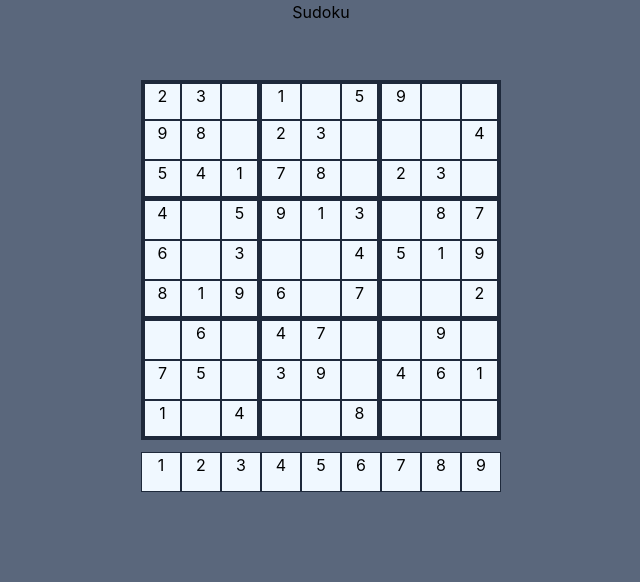
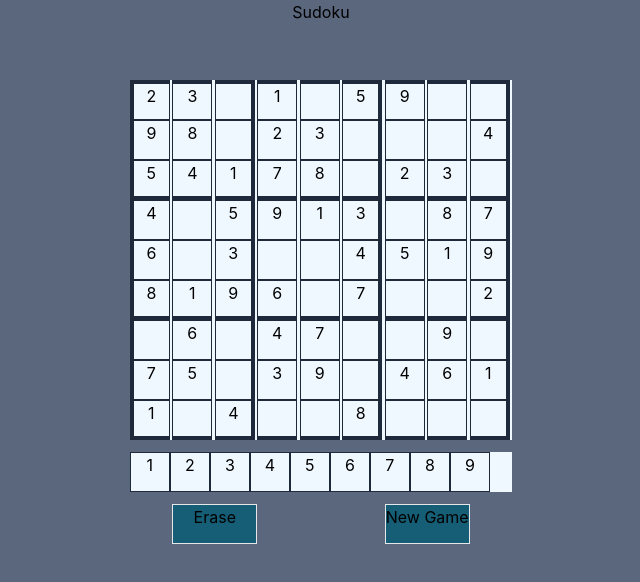
Before and after one commit to kvssr/Sudoku, a React (Create React App) app in the folder client/: page / in a window 1280 px wide. Shown: the top 582 px of the page, without its empty margins (319-959 px from the left). Built offline with nearby package versions, Linux system fonts and the light colour scheme.

Commit message:
Added erase and new game button

```diff
--- a/client/src/components/Board.js
+++ b/client/src/components/Board.jsx
@@ -1,35 +1,40 @@
 import React, { useEffect, useState } from "react";
 import Cell from "./cell";
 import { createPuzzle, fillCells, checkValid } from "./puzzle";
-import { NumButtons } from "./controls";
+import { NumButtons, GameButtons } from "./controls";
 
 const Board = () => {
-  const [selectedCell, setSelectedCell] = useState();
+  const [selectedCell, setSelectedCell] = useState(null);
   // console.log("🚀 ~ Board ~ selectedCell:", selectedCell);
   const [puzzle, setPuzzle] = useState(createPuzzle());
-  // console.log("🚀 ~ Board ~ puzzle:", puzzle);
+  console.log("🚀 ~ Board ~ puzzle:", puzzle);
   const [board, setBoard] = useState(generateBoard(puzzle));
-  // console.log("🚀 ~ Board ~ board:", board);
+  console.log("🚀 ~ Board ~ board:", board);
+
+  useEffect(() => {
+    setSelectedCell(null);
+    setBoard(generateBoard(puzzle));
+  }, [puzzle]);
 
   if (puzzle < 1) return "Loading";
 
   const selectInput = (e) => {
-    // console.log("clicked", e.target);
+    e.preventDefault();
+    e.stopPropagation();
+    console.log("clicked", e);
+    let value = e.target.innerText;
     if (!selectedCell) return;
-    let value = Number(e.target.innerText);
-    let tempPuzzle = copyArray(puzzle);
     const id = selectedCell.id;
-    let x = (id % 9) - 1;
+    let x = id % 9;
     let y = Math.floor(id / 9);
-    if (x === -1) {
-      x = 8;
-      y = y - 1;
-    }
+    value = Number(e.target.innerText);
     const valid = checkValid(puzzle, x, y, value, true);
     puzzle[y][x] = value;
+    let tempPuzzle = copyArray(puzzle);
     const solvable = fillCells(tempPuzzle, 0, 0);
-    selectedCell.innerText = value;
-    selectedCell.style = valid && solvable ? "color:blue" : "color:red";
+    board[y][x].value = value;
+    board[y][x].valid = valid && solvable;
+    setBoard([...board]);
   };
 
   const copyArray = (array) => {
@@ -42,6 +47,23 @@ const Board = () => {
 
   const handleSelectCell = (e) => {
     setSelectedCell(e.target);
+  };
+
+  const handleNewGameBtn = (e) => {
+    setPuzzle(createPuzzle());
+    // setBoard(generateBoard(puzzle));
+  };
+
+  const handleEraseBtn = (e) => {
+    if (!selectedCell) return;
+    const id = selectedCell.id;
+    let x = id % 9;
+    let y = Math.floor(id / 9);
+
+    if (!board[y][x].prefilled) {
+      board[y][x].value = "";
+    }
+    setBoard([...board]);
   };
 
   return (
@@ -71,6 +93,12 @@ const Board = () => {
         })}{" "}
       </div>{" "}
       <NumButtons selectInput={selectInput}> </NumButtons>{" "}
+      <GameButtons
+        handleEraseBtn={handleEraseBtn}
+        handleNewGameBtn={handleNewGameBtn}
+      >
+        {" "}
+      </GameButtons>
     </div>
   );
 };
@@ -94,9 +122,10 @@ const generateBoard = (puzzle) => {
       // let ran = Math.floor(Math.random() * 9);
       const props = {
         value: puzzle[i][j],
-        id: j + 1 + 9 * i,
+        id: j + 9 * i,
         selected: false,
         prefilled: puzzle[i][j] > 0 ? true : false,
+        valid: true,
         x: j,
         y: i,
       };
--- a/client/src/components/cell.js
+++ b/client/src/components/cell.jsx
@@ -8,10 +8,17 @@ const Cell = ({ props, selectCell, selectedCell }) => {
     ? "highlight"
     : "";
   let selected = "";
-  let textColour = props.prefilled ? "text-black" : "text-blue-700";
+  let textColour = props.prefilled
+    ? "text-black"
+    : props.valid
+    ? "text-blue-700"
+    : "text-red-800";
+  let boldText = "";
   if (selectedCell) {
     // console.log("ids", selectedCell.id, props.id);
     selected = Number(selectedCell.id) === props.id ? "selected" : "";
+    boldText =
+      props.value === Number(selectedCell.innerText) ? "font-bold" : "";
   }
   if ((props.x + 1) % 3 === 0) border = border.concat(" border-r-4");
   if ((props.y + 1) % 3 === 0) border = border.concat(" border-b-4");
@@ -22,7 +29,7 @@ const Cell = ({ props, selectCell, selectedCell }) => {
     <div
       id={props.id}
       key={props.id}
-      className={`h-10 w-10 border border-slate-800 ${border} ${highlighted} ${selected} ${textColour}`}
+      className={`cursor-pointer h-10 w-10 border border-slate-800 ${border} ${highlighted} ${selected} ${textColour} ${boldText}`}
       onClick={selectCell}
     >
       {" "}
@@ -35,12 +42,8 @@ const checkHighlight = (selectedCell, x, y) => {
   let highlight = false;
   if (!selectedCell) return highlight;
   const id = selectedCell.id;
-  let idX = (id % 9) - 1;
+  let idX = id % 9;
   let idY = Math.floor(id / 9);
-  if (idX < 0) {
-    idX = 8;
-    idY = idY - 1;
-  }
   if (idX === x && idY === y) return highlight;
   if (idX === x) return true;
   if (idY === y) return true;
--- a/client/src/components/controls.js
+++ /dev/null
@@ -1,20 +0,0 @@
-import React from "react";
-
-const Controls = () => {};
-
-export const NumButtons = ({ selectInput }) => {
-  let buttons = [];
-  for (let i = 1; i < 10; i++) {
-    buttons.push(
-      <div
-        className="w-10 h-10 border border-slate-800"
-        onClick={selectInput}
-        key={`ib-${i}`}
-      >
-        {i}{" "}
-      </div>
-    );
-  }
-
-  return <div className="buttonList flex"> {buttons} </div>;
-};
--- /dev/null
+++ b/client/src/components/controls.jsx
@@ -0,0 +1,38 @@
+import React from "react";
+
+const Controls = () => {};
+
+export const NumButtons = ({ selectInput }) => {
+  let buttons = [];
+  for (let i = 1; i < 10; i++) {
+    buttons.push(
+      <div
+        className="cursor-pointer w-10 h-10 border border-slate-800"
+        onClick={selectInput}
+        key={`ib-${i}`}
+      >
+        {i}{" "}
+      </div>
+    );
+  }
+  return <div className="buttonList flex"> {buttons} </div>;
+};
+
+export const GameButtons = ({ handleEraseBtn, handleNewGameBtn }) => {
+  return (
+    <div className="gamebuttonList grid grid-cols-9 mt-3">
+      <div
+        className="cursor-pointer bg-cyan-800 eraseBtn h-10 border col-span-2 col-start-2"
+        onClick={handleEraseBtn}
+      >
+        Erase
+      </div>
+      <div
+        className="cursor-pointer bg-cyan-800 newGameBtn h-10 border col-span-2 col-start-7"
+        onClick={handleNewGameBtn}
+      >
+        New Game
+      </div>
+    </div>
+  );
+};
```
Also changed, not shown: client/src/components/puzzle.jsx (renamed from client/src/components/puzzle.js).
